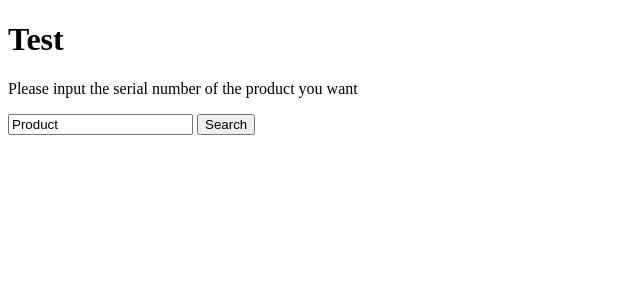
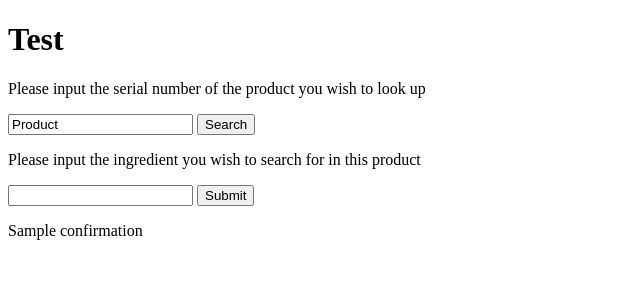
Before and after one commit to jluna2000/Hackathon-Project-2022, a Flask app: template templates/index.html in a window 1280 px wide. Shown: the top 300 px of the page, without its empty margins (0-640 px from the left). Run offline with Flask 2, Linux system fonts and the light colour scheme; the template is opened without the code that fills it: most values are stand-ins (such as "Sample title", 1, 10 or a date in 2020).

Commit message:
Adding ingredient search functionality

```diff
--- a/app.py
+++ b/app.py
@@ -3,9 +3,23 @@ import json
 
 app = Flask(__name__)
 
-@app.route("/")
+@app.route("/", methods=["POST", "GET"])
 def main():
-    return render_template("index.html")
+    confirmation = ""
+    if request.method == "POST":
+        ingre = request.form["Ingredient"]
+        fullDic = request.form["AllIngredients"]
+        # fullDic = "Hello World"
+        if ingre in fullDic:
+            confirmation = "Ingredient " + ingre + " was found in this product"
+        else:
+            confirmation = "Ingredient " + ingre + " was NOT found in this product"
+        print(confirmation)
+        print(fullDic)
+        # return redirect(url_for("testing"))
+        return render_template("index.html", confirmation=confirmation)
+    else:
+        return render_template("index.html")
 
 @app.route("/data", methods=["POST", "GET"])
 def ingredients():
@@ -15,11 +29,15 @@ def ingredients():
         stringOfIngredients = ""
         for i in range(len(fullInfo['product']['ingredients'])):
             stringOfIngredients = stringOfIngredients + fullInfo['product']['ingredients'][i]['text'] + "\n"
-        print(stringOfIngredients)
+        # print(stringOfIngredients)
         return str(stringOfIngredients)
     else:
         return redirect(url_for("main"))
 
+# @app.route("/data2electric")
+# def testing():
+#     return render_template("something.html")
+
 
 if __name__ == "__main__":
     app.run()
--- a/static/scripting.js
+++ b/static/scripting.js
@@ -20,6 +20,7 @@ function getIngredients(fullInfo){
     var dicInfo = fullInfo;
     xhttp.send(JSON.stringify(dicInfo));
     xhttp.onload = function(){
-        document.getElementById("demo").innerHTML = this.responseText;
+        document.getElementById("demoList").innerHTML = this.responseText;
+        document.getElementById("demo").value = this.responseText;
     }
 }
--- a/templates/index.html
+++ b/templates/index.html
@@ -14,12 +14,26 @@
             Test
         </h1>
         <p>
-            Please input the serial number of the product you want
+            Please input the serial number of the product you wish to look up
         </p>
         <div id = block2>
             <input type = "text" value = "Product" id = "srnum"/>
             <input type="button" class="button" id="srch" onclick="showInfo(document.getElementById('srnum').value)" value="Search"/>
-            <p id="demo"></p>
+            <p id="demoList"></p>
+        </div>
+        <div id = "block3">
+            <form action = "#" method = "post">
+                <p>
+                    Please input the ingredient you wish to search for in this product
+                </p>
+                <input type = "text" id = "ingr" name = "Ingredient">
+                <input type = "hidden" id = "demo" name = "AllIngredients">
+                <input type = "submit" value = "Submit">
+            </form>
+            <p>
+                {{ confirmation }}
+            </p>
+
         </div>
     </div>
 </body>
```
